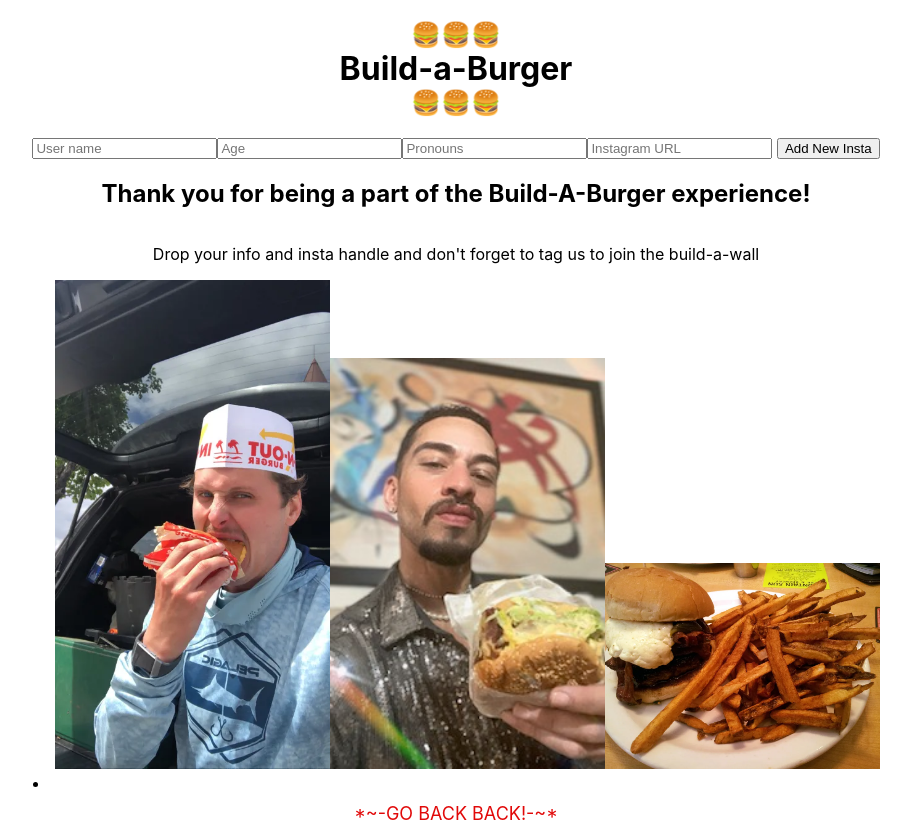
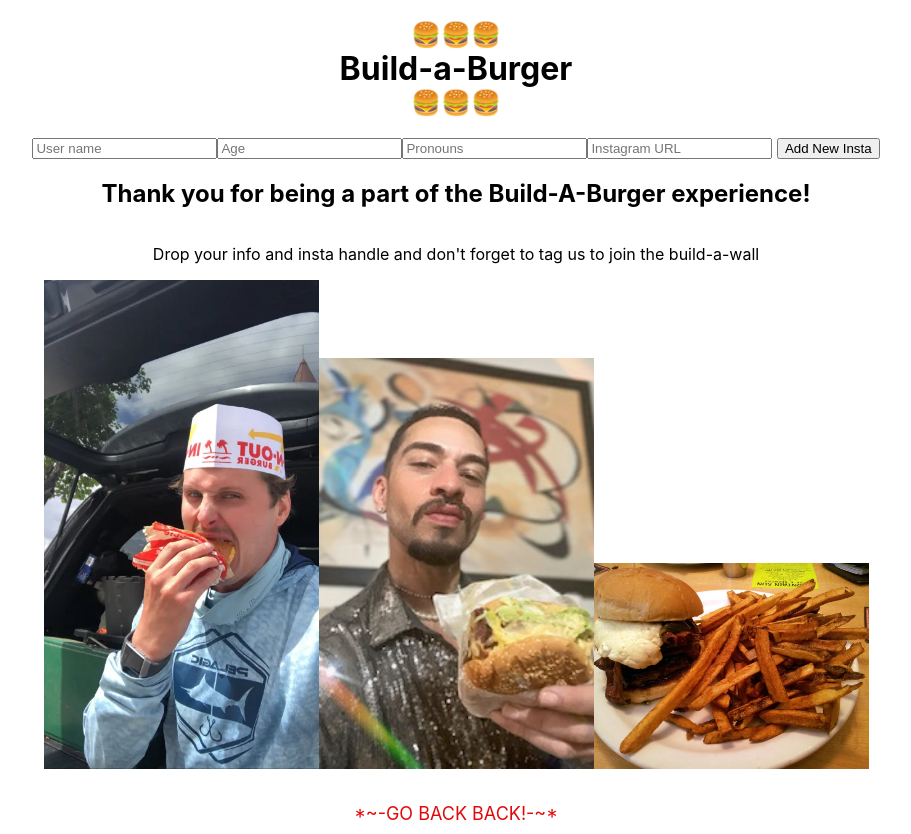
Before and after one commit to LavanteIsaac/phaze-2-project, a React (Create React App) app in the folder build-a-burger/: page /NewInsta in a window 1280 px wide. Shown: the whole page, without its empty margins (184-1095 px from the left). Built offline with nearby package versions, Linux system fonts and the light colour scheme.

Commit message:
css work

```diff
--- a/build-a-burger/src/Components/NewInsta.js
+++ b/build-a-burger/src/Components/NewInsta.js
@@ -83,7 +83,7 @@ function NewInsta() {
       <h2>Thank you for being a part of the Build-A-Burger experience!</h2>
       <p>Drop your info and insta handle and don't forget to tag us to join the build-a-wall</p>
 
-      <li>
+      <li className="list-item">
        <img className="selfie-card" src= {Pawwka} alt="A boy and his burger" />
        <img className="selfie-card" src= {Isaac} alt="A bro and his burger" />
        <img className="selfie-card" src= {Kent} alt="A burger" />
--- a/build-a-burger/src/index.css
+++ b/build-a-burger/src/index.css
@@ -86,7 +86,7 @@ code {
 
 .card img {
   width: 100%;
-  height: auto;
+  height: 300px;
   object-fit: contain;
   margin-right: 1rem;
 }
@@ -132,3 +132,7 @@ code {
   padding: 10px 20px;
   text-decoration: none;
 }
+
+.list-item {
+  list-style: none;
+}
```
